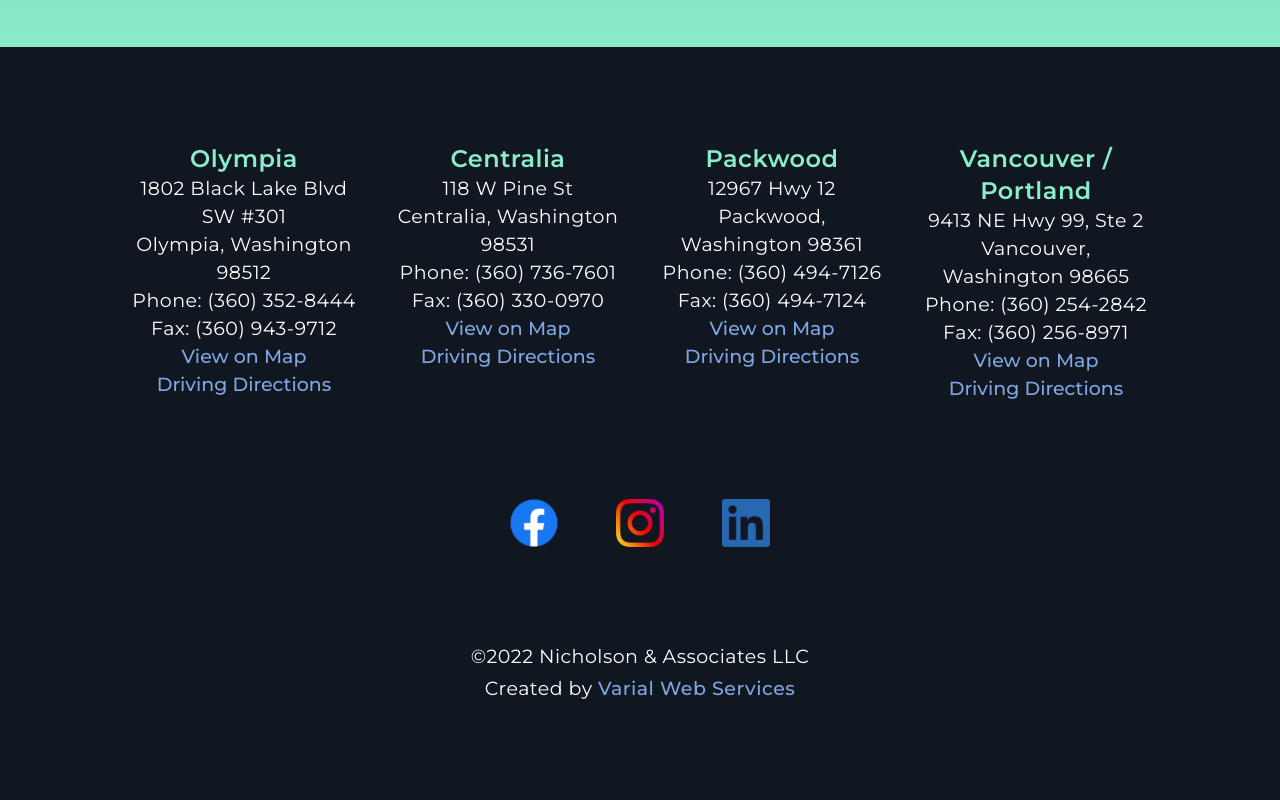
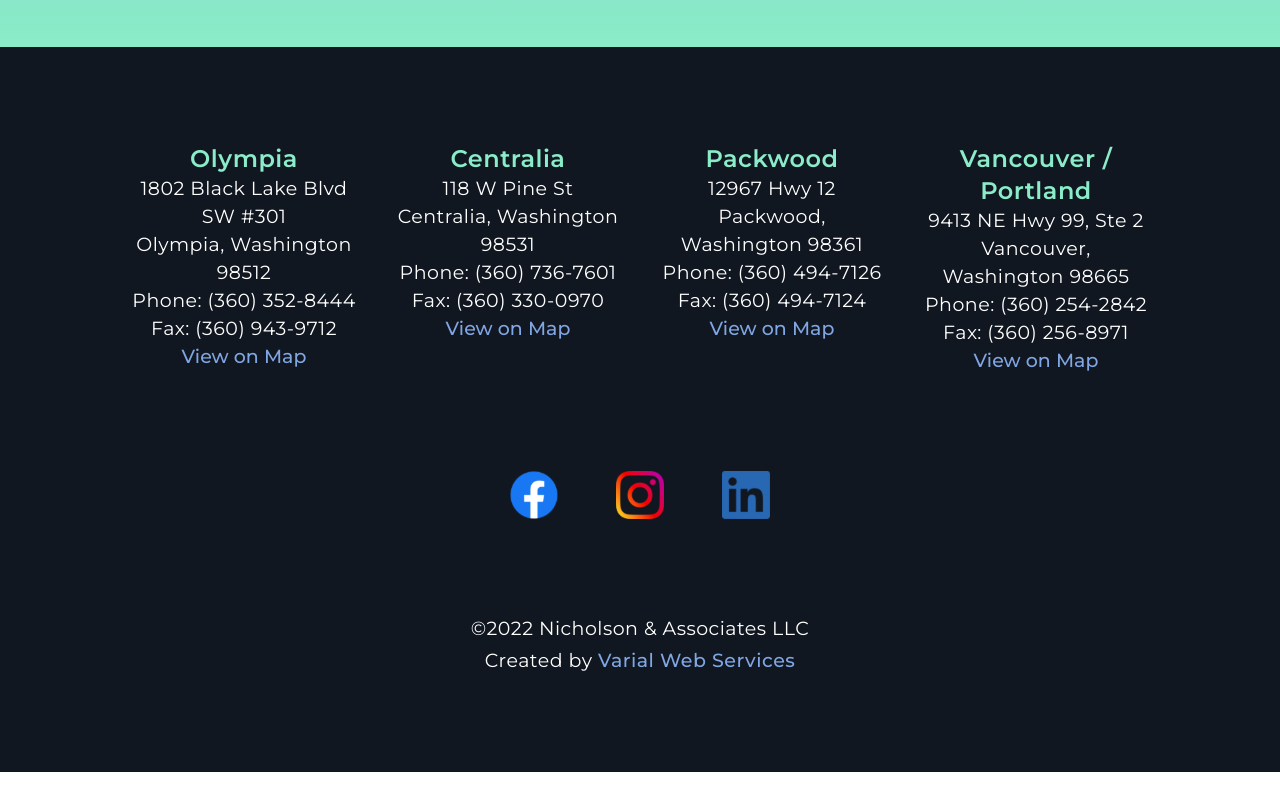
Before and after one commit to Varial-Web-Development/nicholson-website, a Next.js app: page / in a window 1280 px wide. Shown: the part 10445-11245 px from the top of the page. After the commit the page ends 11217 px from the top, so only its background shows below. Built offline with nearby package versions, Linux system fonts and the light colour scheme.

Commit message:
Fixing accessibility issues with footer (more space for links) 2.

```diff
--- a/components/layouts/standard-footer.jsx
+++ b/components/layouts/standard-footer.jsx
@@ -15,9 +15,9 @@ export default function Footer() {
             <Link href="https://www.google.com/maps/place/1802+Black+Lake+Blvd+SW,+Olympia,+WA+98512/@47.0317424,-122.9433301,17z/data=!4m5!3m4!1s0x549175b41f139057:0xe112ec63036a1d7d!8m2!3d47.0317424!4d-122.9411414">
               <a className="text-nicholson-blue-400 font-medium block">View on Map</a>
             </Link>
-            <Link href="https://www.google.com/maps/dir/Washington+State+Capitol+Building+and+Campus,+Sid+Snyder+Avenue+Southwest,+Olympia,+WA/1802+Black+Lake+Blvd+SW,+Olympia,+WA+98512/@47.0317424,-122.9433301,17z/data=!4m8!4m7!1m0!1m5!1m1!1s0x549175b41f139057:0xe112ec63036a1d7d!2m2!1d-122.9411414!2d47.0317424">
+            {/* <Link href="https://www.google.com/maps/dir/Washington+State+Capitol+Building+and+Campus,+Sid+Snyder+Avenue+Southwest,+Olympia,+WA/1802+Black+Lake+Blvd+SW,+Olympia,+WA+98512/@47.0317424,-122.9433301,17z/data=!4m8!4m7!1m0!1m5!1m1!1s0x549175b41f139057:0xe112ec63036a1d7d!2m2!1d-122.9411414!2d47.0317424">
               <a className="text-nicholson-blue-400 font-medium block">Driving Directions</a>
-            </Link>
+            </Link> */}
           </address>
         </li>
         <li>
@@ -30,9 +30,9 @@ export default function Footer() {
             <Link href="https://www.google.com/maps/place/118+W+Pine+St,+Centralia,+WA+98531/@46.7172307,-122.9570717,17z/data=!3m1!4b1!4m5!3m4!1s0x54915fd54b5d0075:0xc146aeff56f66d82!8m2!3d46.7172307!4d-122.954883">
               <a className="text-nicholson-blue-400 font-medium block">View on Map</a>
             </Link>
-            <Link href="https://www.google.com/maps/dir/Washington+State+Capitol+Building+and+Campus,+Sid+Snyder+Avenue+Southwest,+Olympia,+WA/118+W+Pine+St,+Centralia,+WA+98531/@46.8773571,-123.0674907,11z/data=!3m1!4b1!4m13!4m12!1m5!1m1!1s0x549174fcfebd0985:0x4432a80ad77ff31a!2m2!1d-122.9046248!2d47.0360451!1m5!1m1!1s0x54915fd54b5d0075:0xc146aeff56f66d82!2m2!1d-122.954883!2d46.7172307">
+            {/* <Link href="https://www.google.com/maps/dir/Washington+State+Capitol+Building+and+Campus,+Sid+Snyder+Avenue+Southwest,+Olympia,+WA/118+W+Pine+St,+Centralia,+WA+98531/@46.8773571,-123.0674907,11z/data=!3m1!4b1!4m13!4m12!1m5!1m1!1s0x549174fcfebd0985:0x4432a80ad77ff31a!2m2!1d-122.9046248!2d47.0360451!1m5!1m1!1s0x54915fd54b5d0075:0xc146aeff56f66d82!2m2!1d-122.954883!2d46.7172307">
               <a className="text-nicholson-blue-400 font-medium block">Driving Directions</a>
-            </Link>
+            </Link> */}
           </address>
         </li>
         <li>
@@ -45,9 +45,9 @@ export default function Footer() {
             <Link href="https://www.google.com/maps/place/12967+US-12,+Randle,+WA+98377/@46.6038334,-121.6759865,17z/data=!3m1!4b1!4m5!3m4!1s0x549727e3b461b811:0x67348e389309ecba!8m2!3d46.6038334!4d-121.6737978">
               <a className="text-nicholson-blue-400 font-medium block">View on Map</a>
             </Link>
-            <Link href="https://www.google.com/maps/dir/Washington+State+Capitol+Building+and+Campus,+Sid+Snyder+Avenue+Southwest,+Olympia,+WA/12967+Highway+12,+Randle,+WA/@46.7794605,-122.6199546,10z/data=!3m1!4b1!4m13!4m12!1m5!1m1!1s0x549174fcfebd0985:0x4432a80ad77ff31a!2m2!1d-122.9046248!2d47.0360451!1m5!1m1!1s0x549727e3b461b811:0x67348e389309ecba!2m2!1d-121.6737978!2d46.6038334">
+            {/* <Link href="https://www.google.com/maps/dir/Washington+State+Capitol+Building+and+Campus,+Sid+Snyder+Avenue+Southwest,+Olympia,+WA/12967+Highway+12,+Randle,+WA/@46.7794605,-122.6199546,10z/data=!3m1!4b1!4m13!4m12!1m5!1m1!1s0x549174fcfebd0985:0x4432a80ad77ff31a!2m2!1d-122.9046248!2d47.0360451!1m5!1m1!1s0x549727e3b461b811:0x67348e389309ecba!2m2!1d-121.6737978!2d46.6038334">
               <a className="text-nicholson-blue-400 font-medium block">Driving Directions</a>
-            </Link>
+            </Link> */}
           </address>
         </li>
         <li>
@@ -60,9 +60,9 @@ export default function Footer() {
             <Link href="https://www.google.com/maps/place/Parking+lot,+9413+NE+Hwy+99,+Vancouver,+WA+98665/@45.6910761,-122.6618242,17z/data=!3m1!4b1!4m5!3m4!1s0x5495ae64a40046a1:0xfc192fd05435e06!8m2!3d45.6910762!4d-122.6573395">
               <a className="text-nicholson-blue-400 font-medium block">View on Map</a>
             </Link>
-            <Link href="https://www.google.com/maps/dir/Washington+State+Capitol+Building+and+Campus,+Sid+Snyder+Avenue+Southwest,+Olympia,+WA/9413+NE+Hwy+99,+Vancouver,+WA/@46.2781441,-123.9527163,8z/data=!3m1!4b1!4m13!4m12!1m5!1m1!1s0x549174fcfebd0985:0x4432a80ad77ff31a!2m2!1d-122.9046248!2d47.0360451!1m5!1m1!1s0x5495ae64a40046a1:0xfc192fd05435e06!2m2!1d-122.6573395!2d45.6910762">
+            {/* <Link href="https://www.google.com/maps/dir/Washington+State+Capitol+Building+and+Campus,+Sid+Snyder+Avenue+Southwest,+Olympia,+WA/9413+NE+Hwy+99,+Vancouver,+WA/@46.2781441,-123.9527163,8z/data=!3m1!4b1!4m13!4m12!1m5!1m1!1s0x549174fcfebd0985:0x4432a80ad77ff31a!2m2!1d-122.9046248!2d47.0360451!1m5!1m1!1s0x5495ae64a40046a1:0xfc192fd05435e06!2m2!1d-122.6573395!2d45.6910762">
               <a className="text-nicholson-blue-400 font-medium block">Driving Directions</a>
-            </Link>
+            </Link> */}
           </address>
         </li>
       </ul>
```
